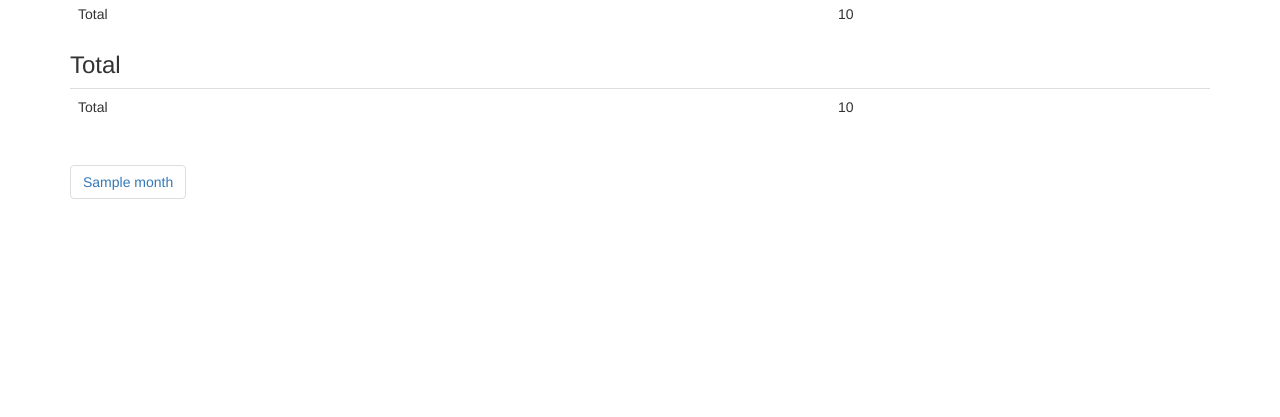
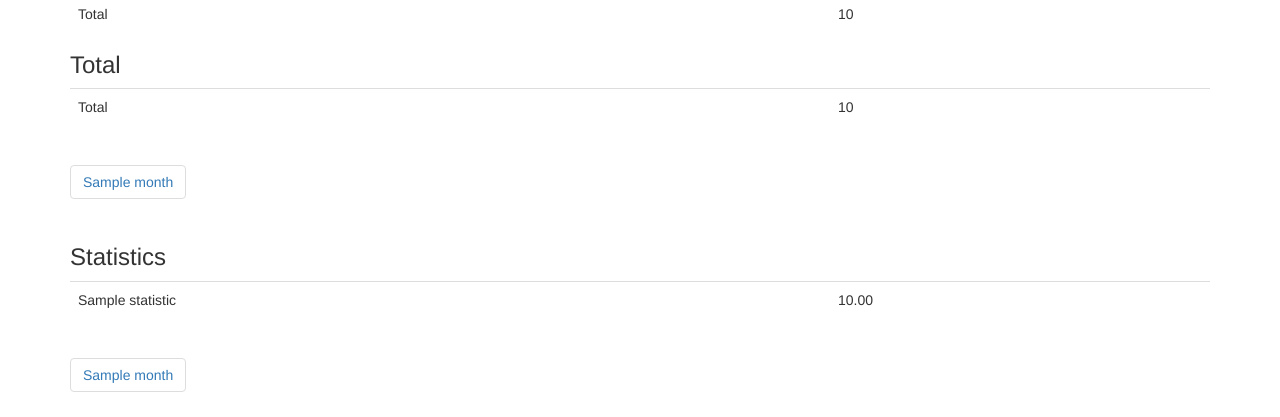
Before and after one commit to dchukhin/skameika, a Django app: template skameika/templates/occurrence/totals.html in a window 1280 px wide. Shown: the part 430-847 px from the top of the page. Before the commit the page ends 629 px from the top, so only its background shows below. Run offline with Django 3.2, Linux system fonts and the light colour scheme; tables that the repository leaves empty hold one stand-in row (values such as "Sample post"); the template is opened without the code that fills it: values that come from a table or form of the project are taken from there, most other values are stand-ins (such as "Sample title", 1, 10 or a date in 2020); some libraries are stand-ins or nearby versions.

Commit message:
display statistics on totals page

```diff
--- a/occurrence/views.py
+++ b/occurrence/views.py
@@ -81,12 +81,16 @@ def totals(request, *args, **kwargs):
         type_cat=models.Category.TYPE_EARNING,
     )
 
+    # Get the MonthlyStatistic for this Month
+    monthly_statistics = models.MonthlyStatistic.objects.filter(month=month)
+
     context = {
         'expense_categories': expense_categories,
         'expense_total': expense_total,
         'earning_categories': earning_categories,
         'earning_total': earning_total,
         'total': earning_total - expense_total,
+        'monthly_statistics': monthly_statistics,
         'months': models.Month.objects.all(),
         'active_month': month,
     }
--- a/skameika/templates/occurrence/totals.html
+++ b/skameika/templates/occurrence/totals.html
@@ -99,4 +99,31 @@
   </ul>
 </nav>
 
+
+<h3>Statistics</h3>
+<table class="table">
+  <tbody>
+    {% for monthly_statistic in monthly_statistics %}
+      <tr>
+        <td class="col-sm-8">{{ monthly_statistic.statistic }}</td>
+        <td>{{ monthly_statistic.amount }}</td>
+      </tr>
+    {% endfor %}
+  </tbody>
+</table>
+
+
+<nav>
+  <ul class="pagination">
+    {% for month in months %}
+      <li class="{% if active_month == month %}active{% endif %}">
+        <a href="{% url "totals" %}?month={{ month.slug }}">
+          {{ month }}
+        </a>
+      </li>
+    {% endfor %}
+  </ul>
+</nav>
+
+
 {% endblock content %}
```
Also changed, not shown: occurrence/tests/test_views.py (+14 -0 lines).
